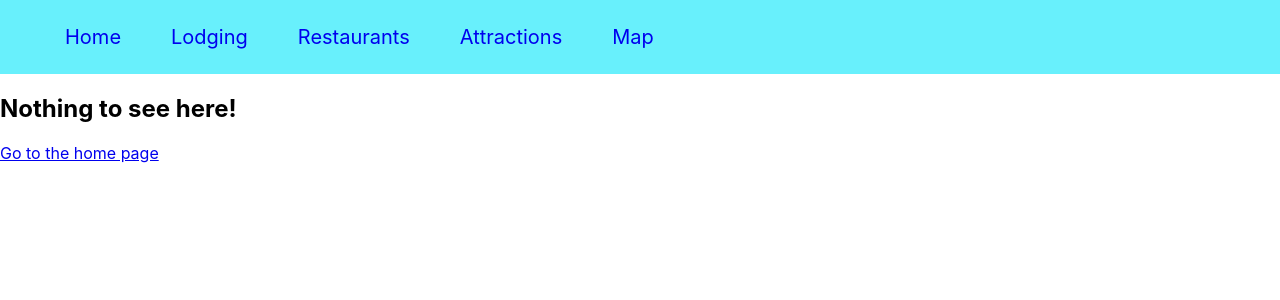
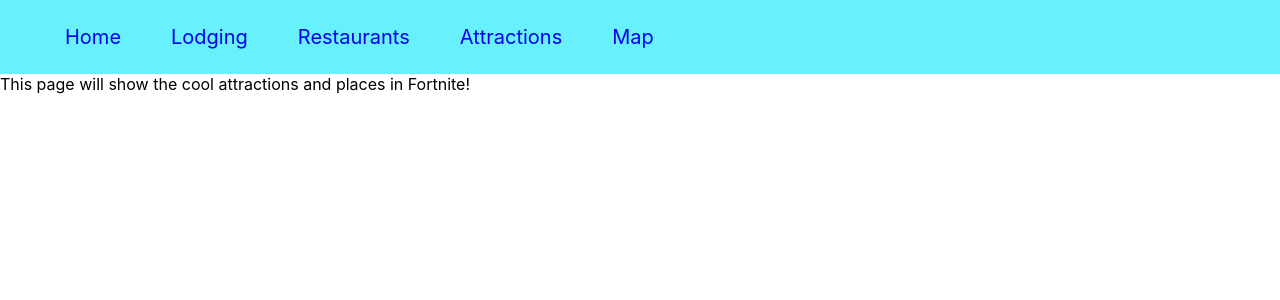
Before and after one commit to XChen601/Visit-Fortnite-React-Project, a React (Create React App) app: page /attractions in a window 1280 px wide. Shown: the top 300 px of the page. Built offline with nearby package versions, Linux system fonts and the light colour scheme.

Commit message:
added basic jsx for the different components, also added routes to them

```diff
--- a/src/App.js
+++ b/src/App.js
@@ -11,7 +11,10 @@ export default function App() {
     <div className="App">
       <Routes>
         <Route path="/" element={<Layout />}>
-
+          <Route path="/lodging" element={<Lodging />} />
+          <Route path="/restaurants" element={<Restaurants />} />
+          <Route path="/attractions" element={<Attractions />} />
+          <Route path="/map" element={<Map />} />
           <Route path="*" element={<NoMatch />} />
         </Route>
       </Routes>
--- a/src/components/Attractions.js
+++ b/src/components/Attractions.js
@@ -0,0 +1,9 @@
+function Attractions() {
+    return (
+      <div className="content">
+        This page will show the cool attractions and places in Fortnite!
+      </div>
+    );
+  }
+
+  export default Attractions;
--- a/src/components/Lodging.js
+++ b/src/components/Lodging.js
@@ -0,0 +1,9 @@
+function Lodging() {
+    return (
+      <div className="content">
+        This page will show places to stay
+      </div>
+    );
+  }
+
+  export default Lodging;
--- a/src/components/Map.js
+++ b/src/components/Map.js
@@ -0,0 +1,9 @@
+function Map() {
+    return (
+      <div className="content">
+        This page will show the fortnite map
+      </div>
+    );
+  }
+
+  export default Map;
--- a/src/components/Restaurants.js
+++ b/src/components/Restaurants.js
@@ -0,0 +1,9 @@
+function Restaurants() {
+    return (
+      <div className="content">
+        This page will show places to eat
+      </div>
+    );
+  }
+
+  export default Restaurants;
```
